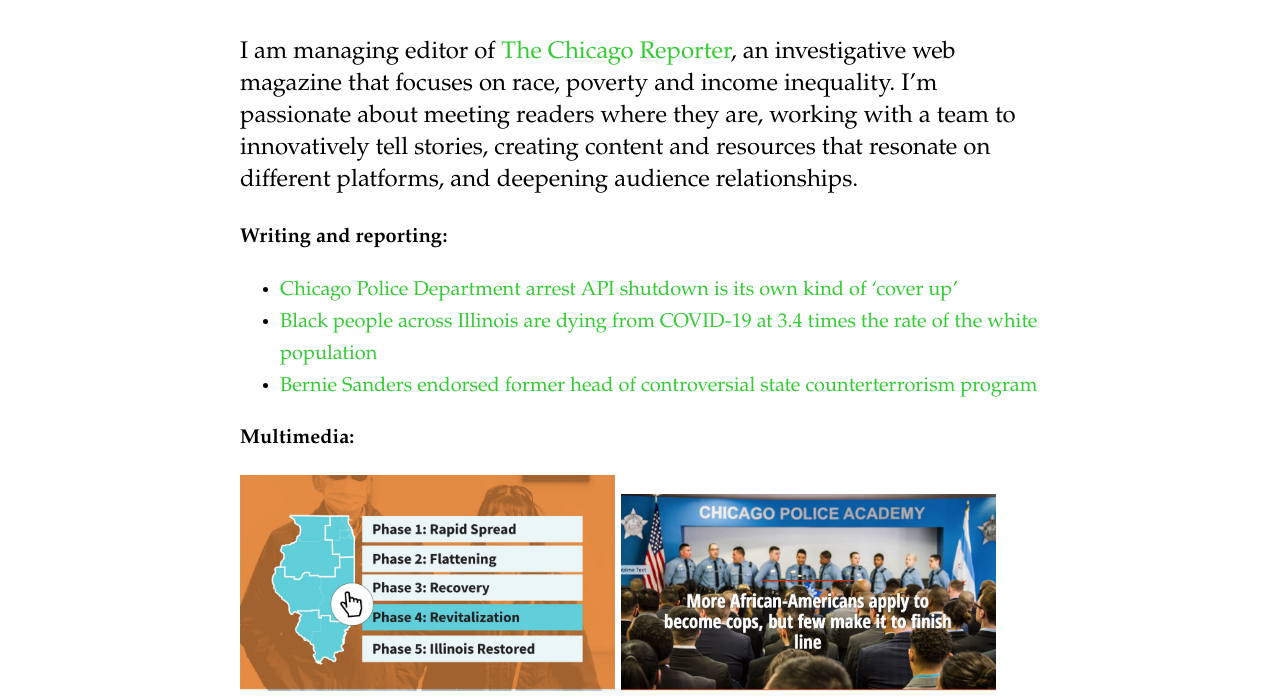
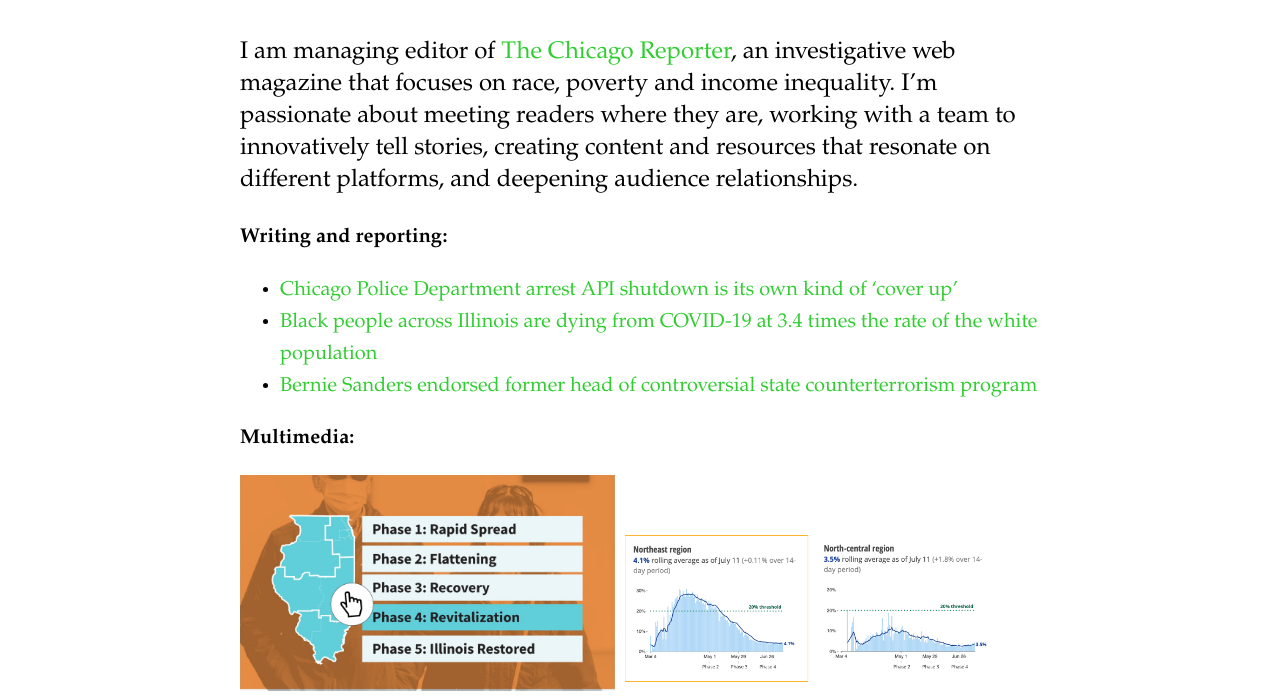
Before and after one commit to asraam/portfolio, a plain HTML site: page index.html in a window 1280 px wide. Shown: the part 235-934 px from the top of the page. Drawn offline with Linux system fonts and the light colour scheme.

Commit message:
pictures

```diff
--- a/index.html
+++ b/index.html
@@ -66,7 +66,7 @@
 <div class = "produced">
 
 <a href="https://www.chicagoreporter.com/whats-open-in-your-region-of-illinois-coronavirus-plan/"><img src="reopen.jpg" width="375" padding-left="900"></a>
-<a href="https://www.chicagoreporter.com/more-african-americans-apply-to-become-cops-but-few-make-it-to-finish-line/"><img src="cops.png" width="375"></a>
+<a href="https://www.chicagoreporter.com/tracking-coronavirus-cases-in-illinois-daily/"><img src="positivity.png" width="375"></a>
 <a href="https://www.chicagoreporter.com/english-learners-often-go-without-required-help-at-chicago-schools/"><img src="bilingual.png" width="375"></a>
 <a href="https://www.chicagoreporter.com/ability-to-vote-compromised-for-thousands-behind-bars/"><img src="jailvoting.png" width="375"></a>
 
```
Also changed, not shown: positivity.png (added).
